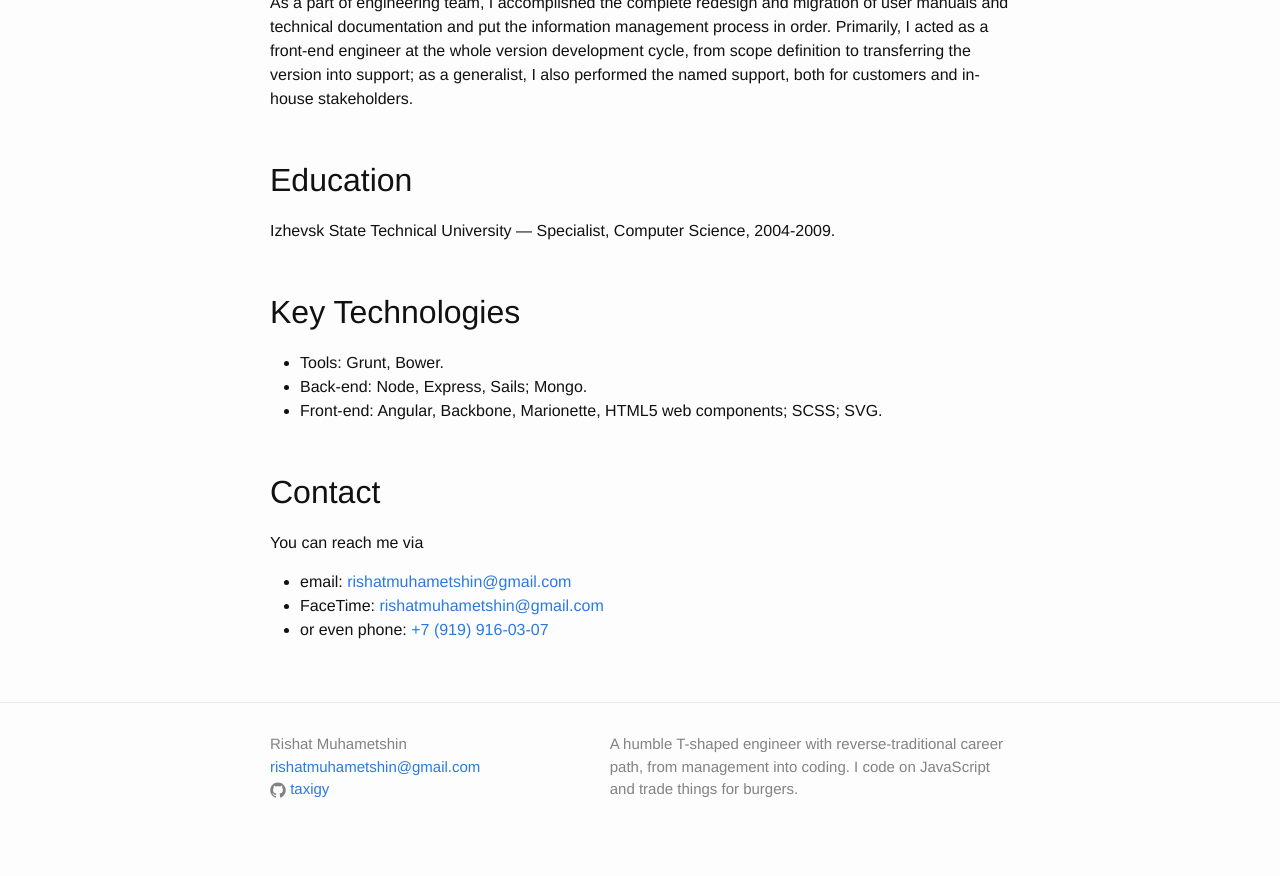
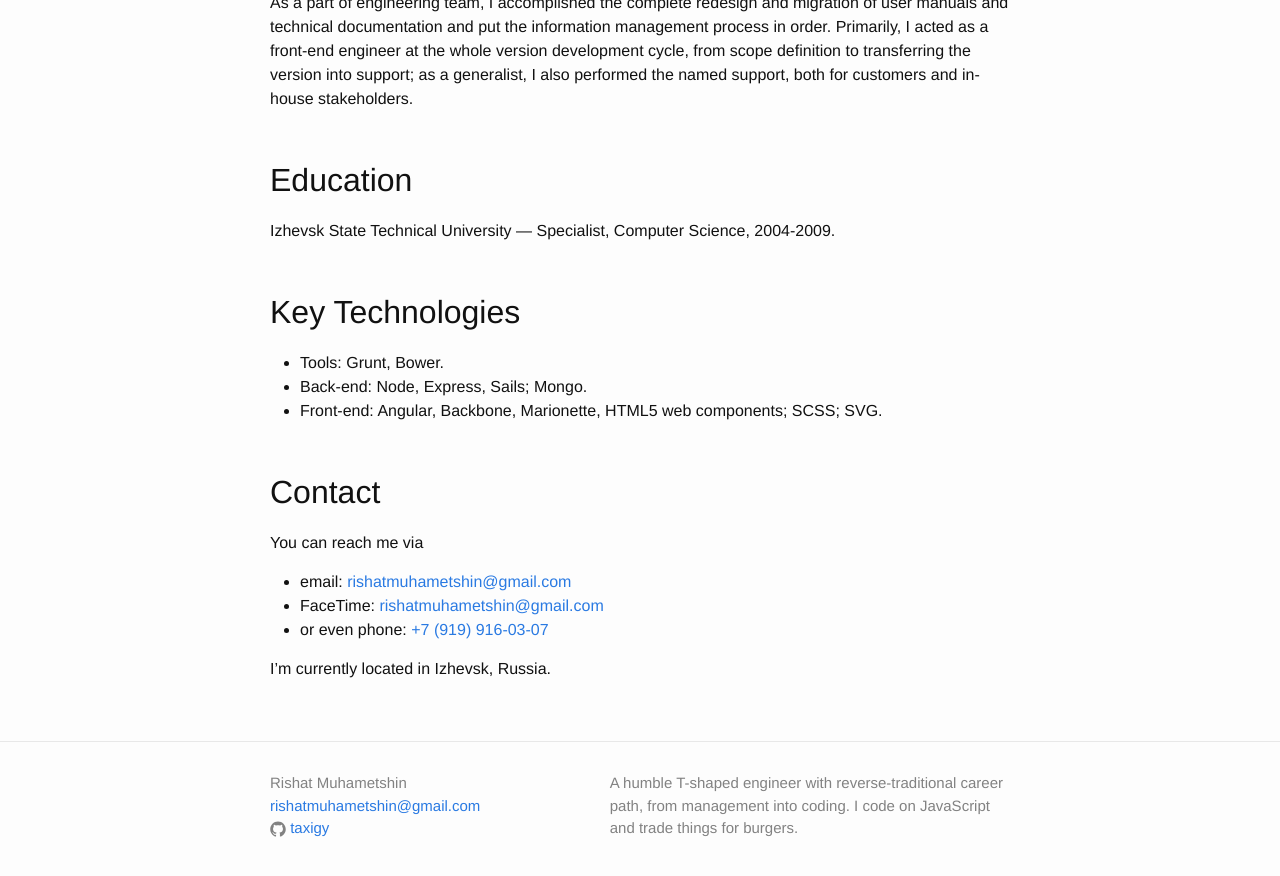
Before and after one commit to taxigy/taxigy.github.io, a Jekyll site: the page built from resume.md, in a window 1280 px wide and 900 px high, scrolled down 1637 px. Shown: the top 876 px of the window. Built offline with Jekyll 4.4.1, drawn with Linux system fonts in a browser that asks for light colours.

Commit message:
added location status to resume

```diff
--- a/resume.md
+++ b/resume.md
@@ -52,3 +52,5 @@ You can reach me via
 * email: [rishatmuhametshin@gmail.com](mailto:rishatmuhametshin@gmail.com)
 * FaceTime: [rishatmuhametshin@gmail.com](facetime:rishatmuhametshin@gmail.com)
 * or even phone: [+7 (919) 916-03-07](tel:+79199160307)
+
+I'm currently located in Izhevsk, Russia.
```
